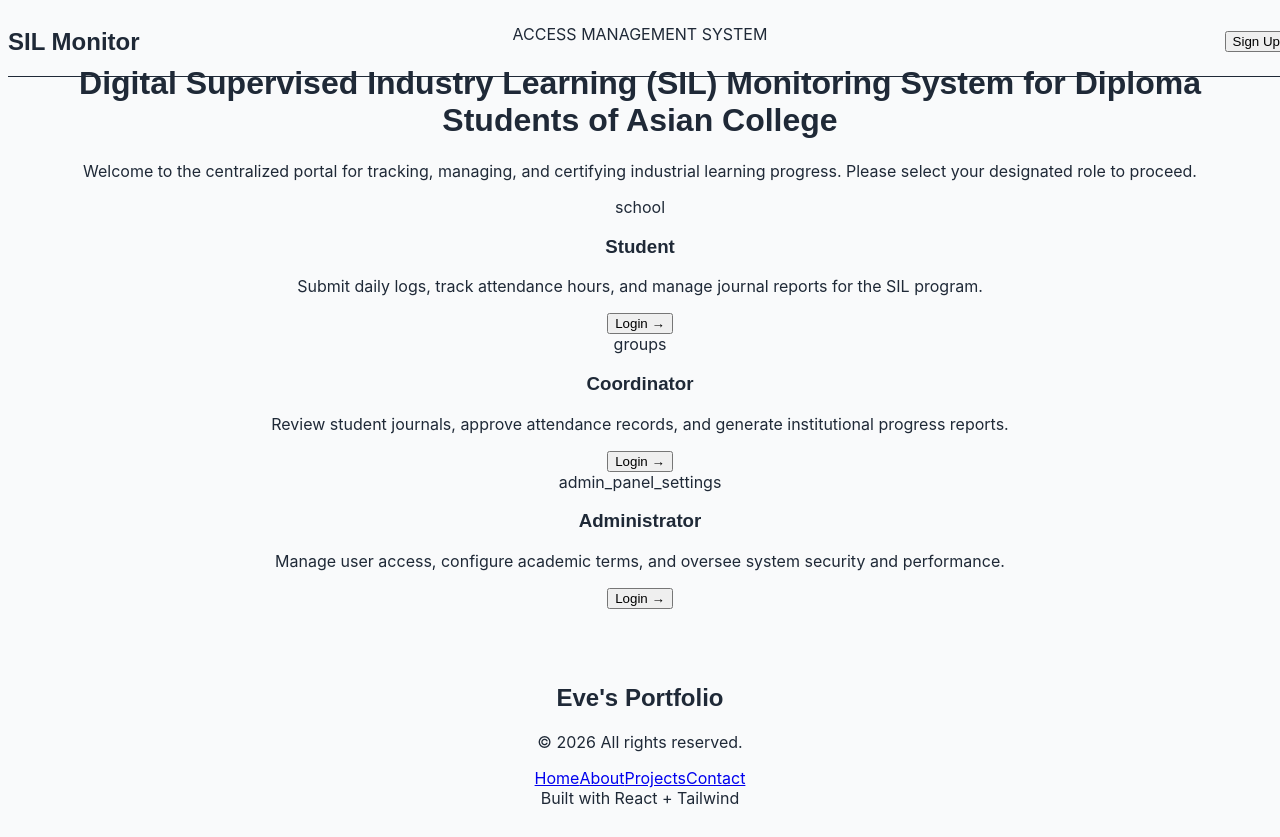
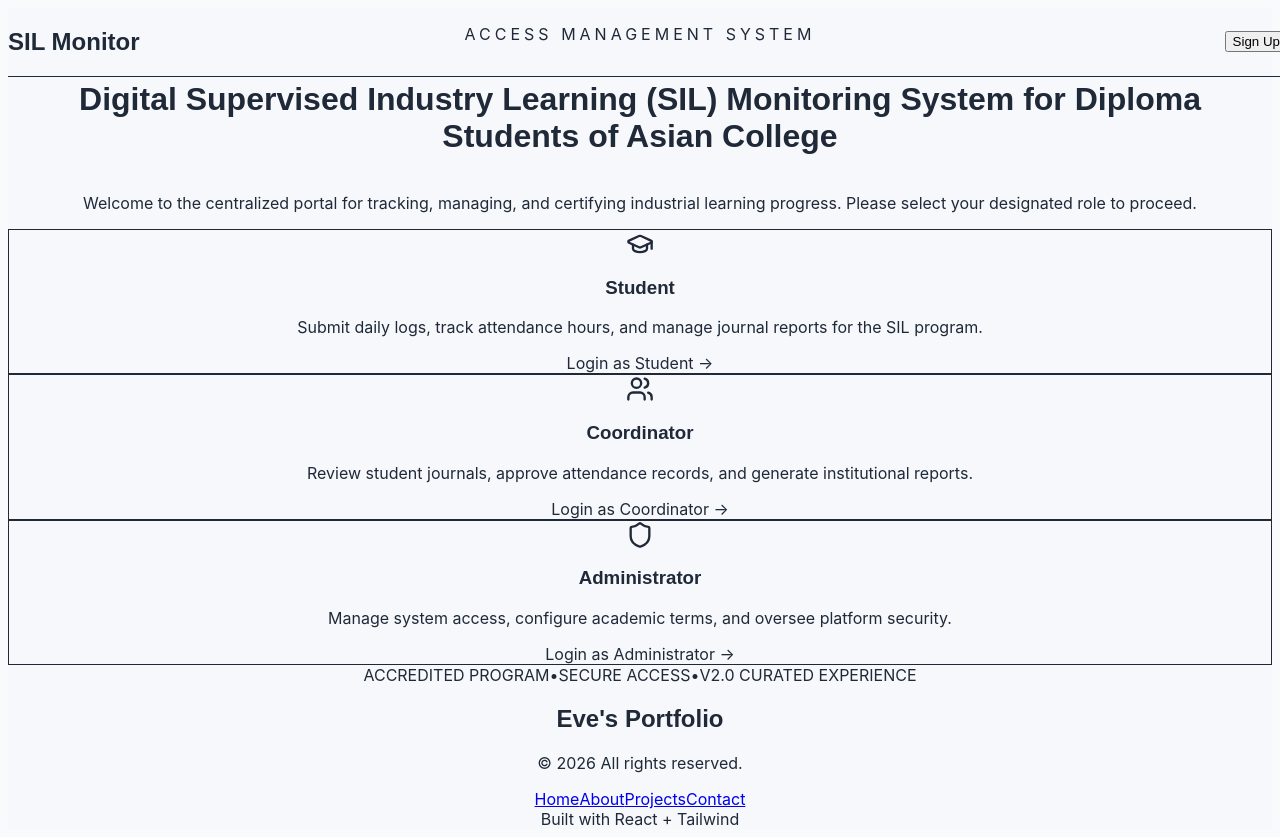
Before and after one commit to edfaburada/websyst-faburada, a React (Vite) app: page / in a window 1280 px wide. Before the commit the page ends 816 px from the top, so only its background shows below. Built offline with nearby package versions, Linux system fonts and the light colour scheme.

Commit message:
commit this

```diff
--- a/package.json
+++ b/package.json
@@ -10,6 +10,7 @@
     "preview": "vite preview"
   },
   "dependencies": {
+    "lucide-react": "^1.8.0",
     "react": "^19.2.4",
     "react-dom": "^19.2.4",
     "react-router-dom": "^7.14.0"
--- a/src/components/RoleCard.tsx
+++ b/src/components/RoleCard.tsx
@@ -1,32 +1,36 @@
-import { useNavigate } from "react-router-dom";
+import { GraduationCap, Users, Shield } from "lucide-react";
 
-type Props = {
-  icon: string;
-  title: string;
-  description: string;
-};
+export default function RoleCard({ title, description }: any) {
 
-export default function RoleCard({ icon, title, description }: Props) {
-  const navigate = useNavigate();
+  const icons: any = {
+    Student: <GraduationCap size={28} />,
+    Coordinator: <Users size={28} />,
+    Administrator: <Shield size={28} />
+  };
 
   return (
-    <div
-      onClick={() => navigate("/home")}
-      className="bg-white p-8 rounded-xl shadow text-center hover:shadow-lg hover:-translate-y-1 cursor-pointer"
-    >
-      <span className="material-symbols-outlined text-3xl text-emerald-500">
-        {icon}
-      </span>
+    <div className="bg-white rounded-2xl border border-gray-100 shadow-sm hover:shadow-md transition p-8 text-center">
 
-      <h3 className="text-xl font-bold mt-4">{title}</h3>
+      {/* ICON */}
+      <div className="w-14 h-14 mx-auto rounded-full bg-blue-50 flex items-center justify-center text-blue-600 mb-4">
+        {icons[title]}
+      </div>
 
-      <p className="text-gray-500 text-sm mt-3 mb-6">
+      {/* TITLE */}
+      <h3 className="text-lg font-semibold text-gray-900 mb-2">
+        {title}
+      </h3>
+
+      {/* DESCRIPTION */}
+      <p className="text-sm text-gray-500 mb-6">
         {description}
       </p>
 
-      <button className="text-emerald-600 font-semibold">
-        Login →
-      </button>
+      {/* LINK */}
+      <a className="text-blue-600 text-sm font-medium hover:underline cursor-pointer">
+        Login as {title} →
+      </a>
+
     </div>
   );
 }
--- a/src/pages/landing/Landing.tsx
+++ b/src/pages/landing/Landing.tsx
@@ -4,58 +4,59 @@ import Footer from "../../Footer";
 
 export default function Landing() {
   return (
-    <div className="min-h-screen bg-gradient-to-b from-gray-50 to-gray-100 flex flex-col">
+    <div className="min-h-screen bg-[#f6f8fc] flex flex-col">
 
       <Navbar />
 
-      {/* HERO SECTION */}
-      <main className="flex-1 pt-28 px-6 max-w-6xl mx-auto">
+      <main className="flex-1 flex flex-col items-center text-center px-6 pt-24">
 
-        <div className="text-center mb-16">
-
-          {/* small label */}
-          <p className="text-blue-600 font-semibold tracking-widest text-xs uppercase">
-            Access Management System
+        {/* LABEL */}
+        <p className="text-xs tracking-[0.25em] text-blue-600 font-semibold mb-4">
+          ACCESS MANAGEMENT SYSTEM
         </p>
 
-          {/* title */}
-          <h1 className="text-3xl md:text-5xl font-bold mt-4 mb-4 leading-tight">
+        {/* TITLE */}
+        <h1 className="text-3xl md:text-5xl font-bold max-w-4xl text-gray-900 leading-tight">
           Digital Supervised Industry Learning (SIL) Monitoring System for Diploma Students of Asian College
         </h1>
 
-          {/* subtitle */}
-          <p className="text-gray-500 max-w-2xl mx-auto">
+        {/* SUBTITLE */}
+        <p className="text-gray-500 mt-5 max-w-2xl text-sm md:text-base">
           Welcome to the centralized portal for tracking, managing, and certifying industrial learning progress.
           Please select your designated role to proceed.
         </p>
-        </div>
 
-        {/* ROLE CARDS */}
-        <div className="grid md:grid-cols-3 gap-6">
+        {/* CARDS */}
+        <div className="grid grid-cols-1 md:grid-cols-3 gap-8 mt-14 w-full max-w-6xl">
 
           <RoleCard
-            icon="school"
             title="Student"
             description="Submit daily logs, track attendance hours, and manage journal reports for the SIL program."
           />
 
           <RoleCard
-            icon="groups"
             title="Coordinator"
-            description="Review student journals, approve attendance records, and generate institutional progress reports."
+            description="Review student journals, approve attendance records, and generate institutional reports."
           />
 
           <RoleCard
-            icon="admin_panel_settings"
             title="Administrator"
-            description="Manage user access, configure academic terms, and oversee system security and performance."
+            description="Manage system access, configure academic terms, and oversee platform security."
           />
 
         </div>
 
+        {/* FOOTER TEXT */}
+        <div className="flex gap-4 text-xs text-gray-400 mt-16">
+          <span>ACCREDITED PROGRAM</span>
+          <span>•</span>
+          <span>SECURE ACCESS</span>
+          <span>•</span>
+          <span>V2.0 CURATED EXPERIENCE</span>
+        </div>
+
       </main>
 
-      {/* FOOTER */}
       <Footer />
 
     </div>
```
Also changed, not shown: 1 other file (tests, documents, lock files or other folders). Lines whose indentation alone changed are shown as unchanged.
